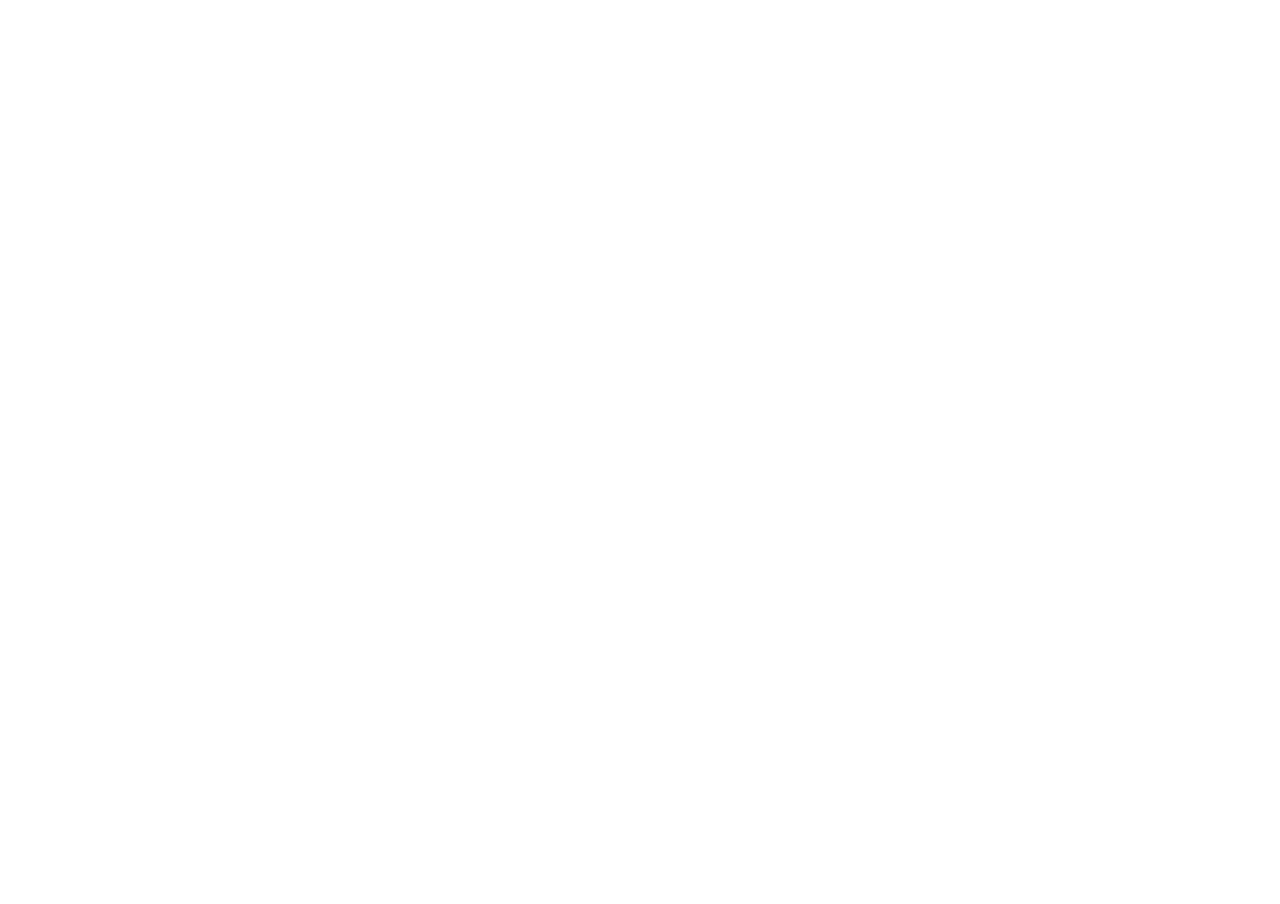
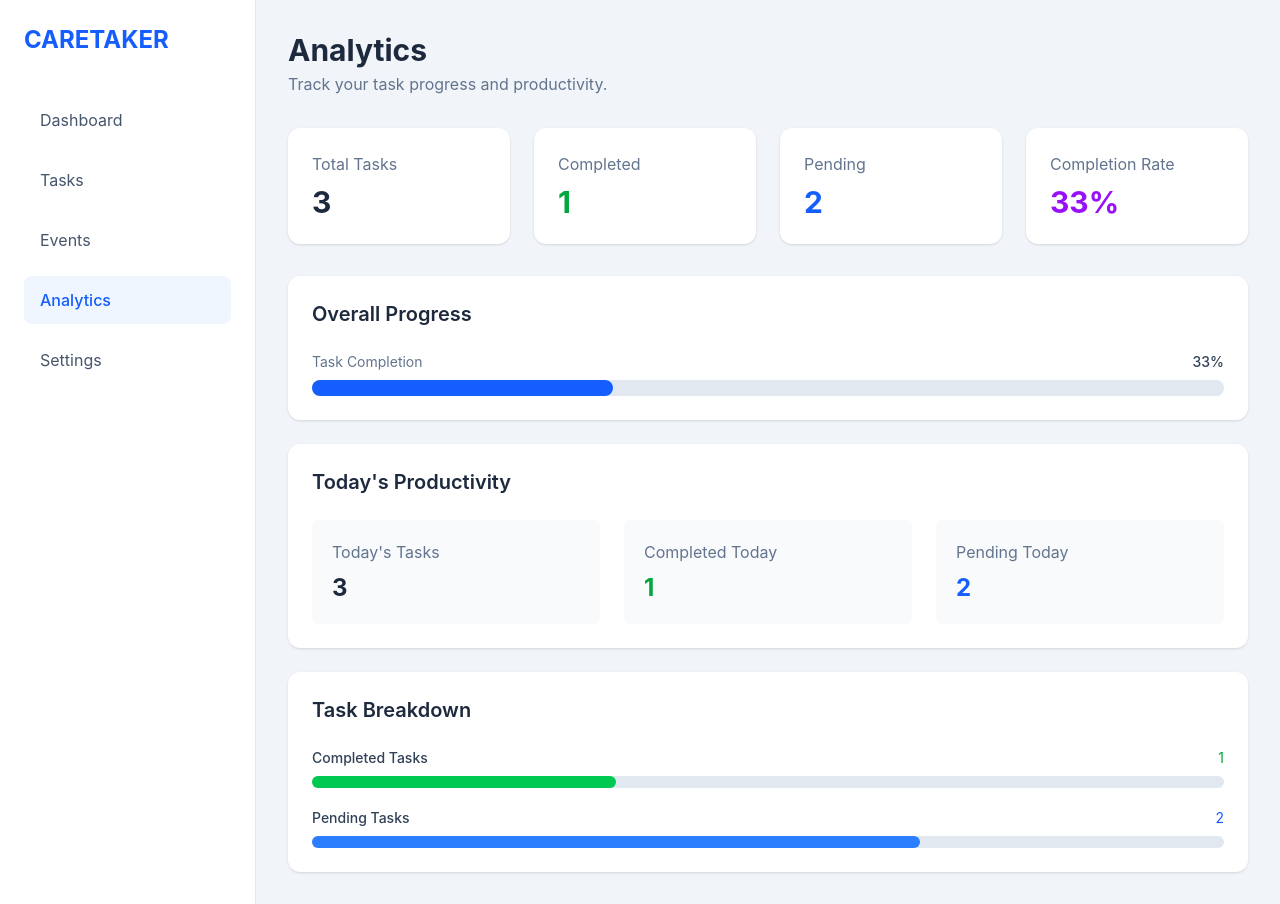
Before and after one commit to AmanChauhan264/CareTaker, a React app in the folder Frontend/: page /analytics in a window 1280 px wide. Before the commit this address had no page. Before the commit the page ends 800 px from the top, so only its background shows below. Built offline with nearby package versions, Linux system fonts and the light colour scheme; the HTML template or start-up script is replaced by a standard one.

Commit message:
done with analytics

```diff
--- a/Frontend/src/App.jsx
+++ b/Frontend/src/App.jsx
@@ -6,17 +6,27 @@
 import Dashboard from "./pages/Dashboard";
 import Tasks from "./pages/Tasks";
 import Events from "./pages/Events";
+import Analytics from "./pages/Analytics";
 
 function App() {
   return (
     <BrowserRouter>
       <Routes>
+
         <Route path="/" element={<Landing />} />
+
         <Route path="/login" element={<Login />} />
+
         <Route path="/register" element={<Register />} />
+
         <Route path="/dashboard" element={<Dashboard />} />
+
         <Route path="/tasks" element={<Tasks />} />
+
         <Route path="/events" element={<Events />} />
+
+        <Route path="/analytics" element={<Analytics />} />
+
       </Routes>
     </BrowserRouter>
   );
--- /dev/null
+++ b/Frontend/src/pages/Analytics.jsx
@@ -0,0 +1,385 @@
+import { Link } from "react-router-dom";
+import { useTasks } from "../context/TaskContext";
+
+function Analytics() {
+  const { tasks } = useTasks();
+
+  const totalTasks = tasks.length;
+
+  const completedTasks = tasks.filter(
+    (task) => task.completed
+  ).length;
+
+  const pendingTasks = tasks.filter(
+    (task) => !task.completed
+  ).length;
+
+  const completionRate =
+    totalTasks === 0
+      ? 0
+      : Math.round((completedTasks / totalTasks) * 100);
+
+  const today = new Date();
+
+  const todayDate =
+    today.getFullYear() +
+    "-" +
+    String(today.getMonth() + 1).padStart(2, "0") +
+    "-" +
+    String(today.getDate()).padStart(2, "0");
+
+  const todayTasks = tasks.filter(
+    (task) => task.date === todayDate
+  );
+
+  const todayCompleted = todayTasks.filter(
+    (task) => task.completed
+  ).length;
+
+  const todayPending = todayTasks.filter(
+    (task) => !task.completed
+  ).length;
+
+  return (
+    <div className="min-h-screen flex bg-slate-100">
+
+      {/* Sidebar */}
+
+      <aside className="w-64 bg-white border-r border-slate-200 p-6">
+
+        <h1 className="text-2xl font-bold text-blue-600">
+          CARETAKER
+        </h1>
+
+        <nav className="mt-10 space-y-3">
+
+          <Link
+            to="/dashboard"
+            className="block px-4 py-3 rounded-lg text-slate-600 hover:bg-slate-100"
+          >
+            Dashboard
+          </Link>
+
+          <Link
+            to="/tasks"
+            className="block px-4 py-3 rounded-lg text-slate-600 hover:bg-slate-100"
+          >
+            Tasks
+          </Link>
+
+          <Link
+            to="/events"
+            className="block px-4 py-3 rounded-lg text-slate-600 hover:bg-slate-100"
+          >
+            Events
+          </Link>
+
+          <Link
+            to="/analytics"
+            className="block px-4 py-3 rounded-lg bg-blue-50 text-blue-600 font-medium"
+          >
+            Analytics
+          </Link>
+
+          <Link
+            to="/settings"
+            className="block px-4 py-3 rounded-lg text-slate-600 hover:bg-slate-100"
+          >
+            Settings
+          </Link>
+
+        </nav>
+
+      </aside>
+
+
+      {/* Main Content */}
+
+      <main className="flex-1 p-8">
+
+        {/* Header */}
+
+        <div>
+
+          <h2 className="text-3xl font-bold text-slate-800">
+            Analytics
+          </h2>
+
+          <p className="text-slate-500 mt-1">
+            Track your task progress and productivity.
+          </p>
+
+        </div>
+
+
+        {/* Statistics */}
+
+        <div className="grid grid-cols-1 md:grid-cols-4 gap-6 mt-8">
+
+          {/* Total */}
+
+          <div className="bg-white rounded-xl shadow-sm p-6">
+
+            <p className="text-slate-500">
+              Total Tasks
+            </p>
+
+            <h3 className="text-3xl font-bold text-slate-800 mt-2">
+              {totalTasks}
+            </h3>
+
+          </div>
+
+
+          {/* Completed */}
+
+          <div className="bg-white rounded-xl shadow-sm p-6">
+
+            <p className="text-slate-500">
+              Completed
+            </p>
+
+            <h3 className="text-3xl font-bold text-green-600 mt-2">
+              {completedTasks}
+            </h3>
+
+          </div>
+
+
+          {/* Pending */}
+
+          <div className="bg-white rounded-xl shadow-sm p-6">
+
+            <p className="text-slate-500">
+              Pending
+            </p>
+
+            <h3 className="text-3xl font-bold text-blue-600 mt-2">
+              {pendingTasks}
+            </h3>
+
+          </div>
+
+
+          {/* Completion Rate */}
+
+          <div className="bg-white rounded-xl shadow-sm p-6">
+
+            <p className="text-slate-500">
+              Completion Rate
+            </p>
+
+            <h3 className="text-3xl font-bold text-purple-600 mt-2">
+              {completionRate}%
+            </h3>
+
+          </div>
+
+        </div>
+
+
+        {/* Progress Section */}
+
+        <div className="bg-white rounded-xl shadow-sm mt-8 p-6">
+
+          <h3 className="text-xl font-semibold text-slate-800">
+            Overall Progress
+          </h3>
+
+          <div className="mt-6">
+
+            <div className="flex justify-between mb-2">
+
+              <span className="text-sm text-slate-500">
+                Task Completion
+              </span>
+
+              <span className="text-sm font-medium text-slate-700">
+                {completionRate}%
+              </span>
+
+            </div>
+
+            <div className="w-full bg-slate-200 rounded-full h-4">
+
+              <div
+                className="bg-blue-600 h-4 rounded-full transition-all duration-500"
+                style={{
+                  width: `${completionRate}%`,
+                }}
+              />
+
+            </div>
+
+          </div>
+
+        </div>
+
+
+        {/* Today's Productivity */}
+
+        <div className="bg-white rounded-xl shadow-sm mt-6 p-6">
+
+          <h3 className="text-xl font-semibold text-slate-800">
+            Today's Productivity
+          </h3>
+
+          <div className="grid grid-cols-1 md:grid-cols-3 gap-6 mt-6">
+
+            {/* Today's Tasks */}
+
+            <div className="bg-slate-50 rounded-lg p-5">
+
+              <p className="text-slate-500">
+                Today's Tasks
+              </p>
+
+              <h4 className="text-2xl font-bold text-slate-800 mt-2">
+                {todayTasks.length}
+              </h4>
+
+            </div>
+
+
+            {/* Today's Completed */}
+
+            <div className="bg-slate-50 rounded-lg p-5">
+
+              <p className="text-slate-500">
+                Completed Today
+              </p>
+
+              <h4 className="text-2xl font-bold text-green-600 mt-2">
+                {todayCompleted}
+              </h4>
+
+            </div>
+
+
+            {/* Today's Pending */}
+
+            <div className="bg-slate-50 rounded-lg p-5">
+
+              <p className="text-slate-500">
+                Pending Today
+              </p>
+
+              <h4 className="text-2xl font-bold text-blue-600 mt-2">
+                {todayPending}
+              </h4>
+
+            </div>
+
+          </div>
+
+        </div>
+
+
+        {/* Task Breakdown */}
+
+        <div className="bg-white rounded-xl shadow-sm mt-6 p-6">
+
+          <h3 className="text-xl font-semibold text-slate-800">
+            Task Breakdown
+          </h3>
+
+          <div className="mt-6 space-y-5">
+
+            {/* Completed */}
+
+            <div>
+
+              <div className="flex justify-between mb-2">
+
+                <span className="text-sm font-medium text-slate-700">
+                  Completed Tasks
+                </span>
+
+                <span className="text-sm text-green-600">
+                  {completedTasks}
+                </span>
+
+              </div>
+
+              <div className="w-full bg-slate-200 rounded-full h-3">
+
+                <div
+                  className="bg-green-500 h-3 rounded-full transition-all duration-500"
+                  style={{
+                    width:
+                      totalTasks === 0
+                        ? "0%"
+                        : `${(completedTasks / totalTasks) * 100}%`,
+                  }}
+                />
+
+              </div>
+
+            </div>
+
+
+            {/* Pending */}
+
+            <div>
+
+              <div className="flex justify-between mb-2">
+
+                <span className="text-sm font-medium text-slate-700">
+                  Pending Tasks
+                </span>
+
+                <span className="text-sm text-blue-600">
+                  {pendingTasks}
+                </span>
+
+              </div>
+
+              <div className="w-full bg-slate-200 rounded-full h-3">
+
+                <div
+                  className="bg-blue-500 h-3 rounded-full transition-all duration-500"
+                  style={{
+                    width:
+                      totalTasks === 0
+                        ? "0%"
+                        : `${(pendingTasks / totalTasks) * 100}%`,
+                  }}
+                />
+
+              </div>
+
+            </div>
+
+          </div>
+
+        </div>
+
+
+        {/* Empty State */}
+
+        {totalTasks === 0 && (
+
+          <div className="bg-white rounded-xl shadow-sm mt-6 p-8 text-center">
+
+            <p className="text-slate-500">
+              No task data available yet.
+            </p>
+
+            <Link
+              to="/tasks"
+              className="inline-block mt-4 bg-blue-600 text-white px-5 py-3 rounded-lg hover:bg-blue-700"
+            >
+              Add Your First Task
+            </Link>
+
+          </div>
+
+        )}
+
+      </main>
+
+    </div>
+  );
+}
+
+export default Analytics;
```
